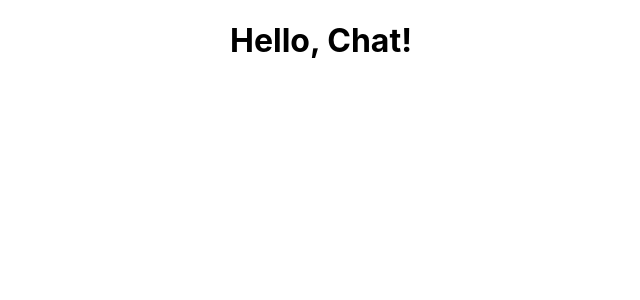
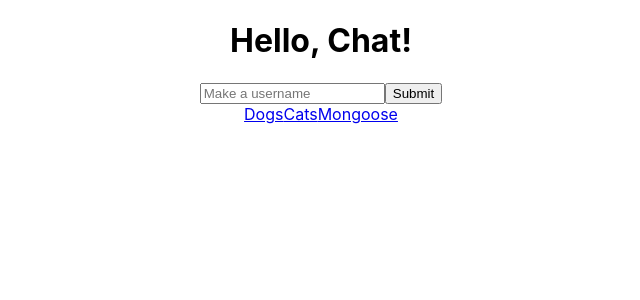
Before and after one commit to burlingtoncodeacademy-students/react-chat-matthew-roxanne-sophie, a React (Create React App) app in the folder client/: page / in a window 1280 px wide. Shown: the top 300 px of the page, without its empty margins (319-959 px from the left). Built offline with nearby package versions, Linux system fonts and the light colour scheme.

Commit message:
Homepage setup and Routing

```diff
--- a/client/package.json
+++ b/client/package.json
@@ -9,8 +9,8 @@
     "@testing-library/user-event": "^12.1.10",
     "react": "^17.0.1",
     "react-dom": "^17.0.1",
-    "react-router": "^5.2.0",
-    "react-router-dom": "^5.2.0",
+    "react-router": "^6.0.2",
+    "react-router-dom": "^6.0.2",
     "react-scripts": "4.0.0",
     "web-vitals": "^0.2.4"
   },
--- a/client/src/App.js
+++ b/client/src/App.js
@@ -1,10 +1,19 @@
-import logo from './logo.svg';
-import './App.css';
+import "./App.css";
+import React from "react";
+import { BrowserRouter, Routes, Route } from "react-router-dom";
+import Homepage from "./components/Homepage.jsx";
+import Room from "./components/Room.jsx";
 
 function App() {
   return (
     <div className="App">
       <h1>Hello, Chat!</h1>
+      <BrowserRouter>
+        <Routes>
+          <Route path="/" element={<Homepage />} />
+          <Route path="/room/:roomId" element={<Room />} />
+        </Routes>
+      </BrowserRouter>
     </div>
   );
 }
--- a/client/src/components/Homepage.jsx
+++ b/client/src/components/Homepage.jsx
@@ -0,0 +1,49 @@
+// Necessary imports:
+import React from "react";
+import { useEffect, useState } from "react";
+import { NavLink, Link } from "react-router-dom";
+import "../styles/main.css";
+
+function Homepage() {
+  // Setting up useStates
+  const [username, setUsername] = useState("");
+  const [linkDisabled, setLinkDisabled] = useState(true)
+
+  // Function for when user submits their username
+  const submitHandler = (evt) => {
+    //prevent page refresh
+    evt.preventDefault()
+      // sets username to their input:
+    setUsername(evt.target.value)
+    console.log(username)
+    // enables the room links (not quite working yet!):
+    setLinkDisabled(false)
+  }
+
+  //evt handler for clickable nav links, refers to linkDisabled
+  const navLinkClick = (evt) => {
+    //check for if the user has input any text into username
+    if (linkDisabled === true) {
+      evt.preventDefault()
+    }
+  }
+
+  return (
+    // Static stuff like header, instructions, etc
+    // Interactive stuff like username input and choose room
+    <>
+      <form>
+        <input type="text" name="username" placeholder="Make a username" onChange={submitHandler} />
+        <input type="submit" />
+      </form>
+
+      <NavLink className="nav-link" to="/room/Dogs" onClick={navLinkClick}>
+        Dogs
+      </NavLink>
+      <NavLink to="/room/Cats" onClick={navLinkClick}>Cats</NavLink>
+      <NavLink to="/room/Mongoose" onClick={navLinkClick}>Mongoose</NavLink>
+    </>
+  );
+}
+
+export default Homepage;
--- a/client/src/components/Room.jsx
+++ b/client/src/components/Room.jsx
@@ -0,0 +1,31 @@
+/*-------------------------Imports */
+import React from "react";
+import { useState, useEffect } from "react";
+import "../styles/main.css";
+
+/*-------------------------Function for Room */
+function Room() {
+  // use URL to get room name
+  console.log("window.location.pathname: ", window.location.pathname);
+  console.log(
+    "(window.location.pathname).split('/'): ",
+    window.location.pathname.split("/")
+  );
+  let roomName = window.location.pathname.split("/").slice(2);
+
+  // fetch in useEffect to get username
+  useEffect( () => {
+      fetch(``)
+
+  }, [])
+
+  return (
+      // Room Name, form to enter their message, and a place where messages show up. Do we want to make a chatbox component to bring in??
+    <>
+      <h1>{roomName}</h1>
+      {/* Hello, {username}! */}
+    </>
+  );
+}
+
+export default Room;
--- /dev/null
+++ b/client/src/styles/main.css
@@ -0,0 +1,3 @@
+.nav-link:disabled {
+    color: gray;
+}
```
Also changed, not shown: 2 other files (tests, documents, lock files or other folders).
